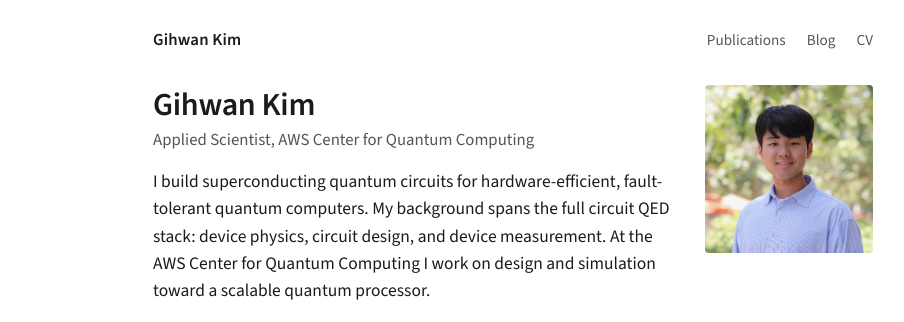
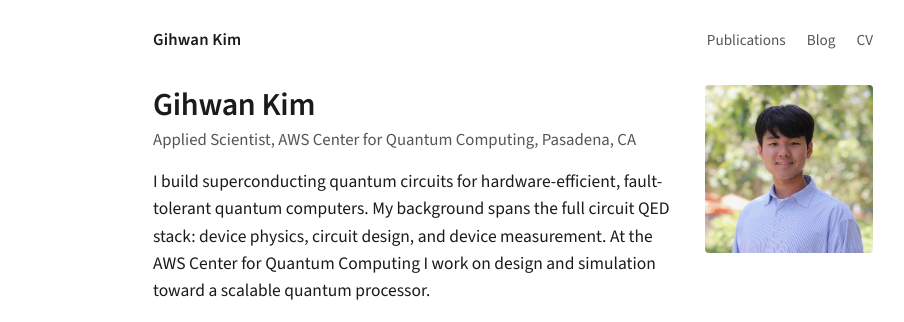
Before and after one commit to gihwan-scqubits/gihwan-scqubits.github.io, a Jekyll site: the page built from index.md, in a window 1280 px wide and 900 px high. Shown: the top 322 px of the window, without its empty margins (127-1031 px from the left). Built offline with Jekyll 4.4.1, drawn with Linux system fonts in a browser that asks for light colours.

Commit message:
Tagline: add location
Co-Authored-By: Claude Fable 5.1 <noreply@anthropic.com>
Claude-Session: https://claude.ai/code/session_01D9GyQzp35NGwXa4HyFQyv5

```diff
--- a/index.md
+++ b/index.md
@@ -6,7 +6,7 @@ body_class: home
 <section class="intro">
   <div>
     <h1>Gihwan Kim</h1>
-    <p class="tagline">Applied Scientist, AWS Center for Quantum Computing</p>
+    <p class="tagline">Applied Scientist, AWS Center for Quantum Computing, Pasadena, CA</p>
     <p>I build superconducting quantum circuits for hardware-efficient, fault-tolerant quantum
     computers. My background spans the full circuit QED stack: device physics, circuit design, and
     device measurement. At the AWS Center for Quantum Computing I work on design and simulation toward
```
